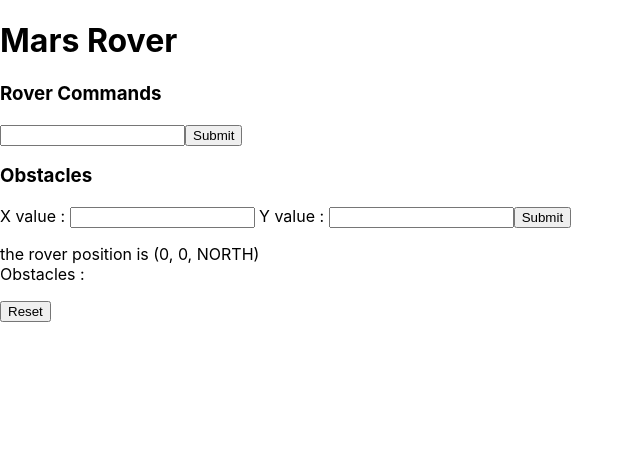
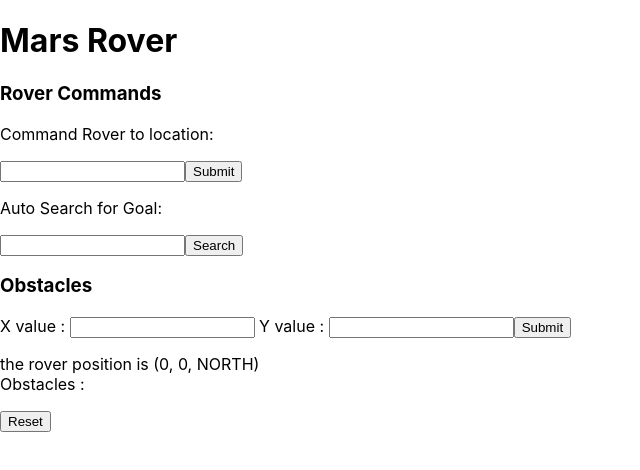
Before and after one commit to Nour-eldin-125/Mars-Rover_react-redux, a React (Create React App) app: page / in a window 1280 px wide. Shown: the top 470 px of the page, without its empty margins (0-640 px from the left). Built offline with nearby package versions, Linux system fonts and the light colour scheme.

Commit message:
modifying UI for auto search function

```diff
--- a/src/components/InputDirection.js
+++ b/src/components/InputDirection.js
@@ -5,20 +5,6 @@ import { Submit } from "../store/actions";
 class InputDirection extends React.Component {
     constructor(props) {
         super(props);
-        this.state = {
-            x_value: 0,
-            y_vlaue: 0,
-            direction: "NORTH",
-        };
-    }
-    componentDidUpdate(prevProps) {
-        if (prevProps != this.props) {
-            this.setState({
-                x_value: this.props.x_value,
-                y_vlaue: this.props.y_value,
-                direction: this.props.direction,
-            });
-        }
     }
 
     checkData() {
@@ -33,13 +19,29 @@ class InputDirection extends React.Component {
         }
     }
 
+    search() {
+        let inp = document.getElementById("goalSearch");
+        if (!(inp.value.match("^[0-9 -]+,[0-9 -]+$"))) {
+            alert("Invalid Input");
+            inp.value = ""
+            return
+        }
+        // console.log("INput : ", inp.value.split(","));
+        // this.props.submitData(inp.value);
+    }
+
     render() {
         return (
-            <>
-                <h3>Rover Commands</h3>
-                <input type="text"  id="inp"/>
-                <button onClick= {() => {this.checkData()}}>Submit</button>
-            </>
+                <>
+                    <h3>Rover Commands</h3>
+                    <p>Command Rover to location: </p>
+                    <input type="text"  id="inp"/>
+                    <button onClick= {() => {this.checkData()}}>Submit</button>
+                    <br/>
+                    <p>Auto Search for Goal: </p>
+                    <input type="text"  id="goalSearch"/>
+                    <button placeholder="eg. 1,1 " onClick= {() => {this.search()}}>Search</button>
+                </>
             )
     }
 }
```
